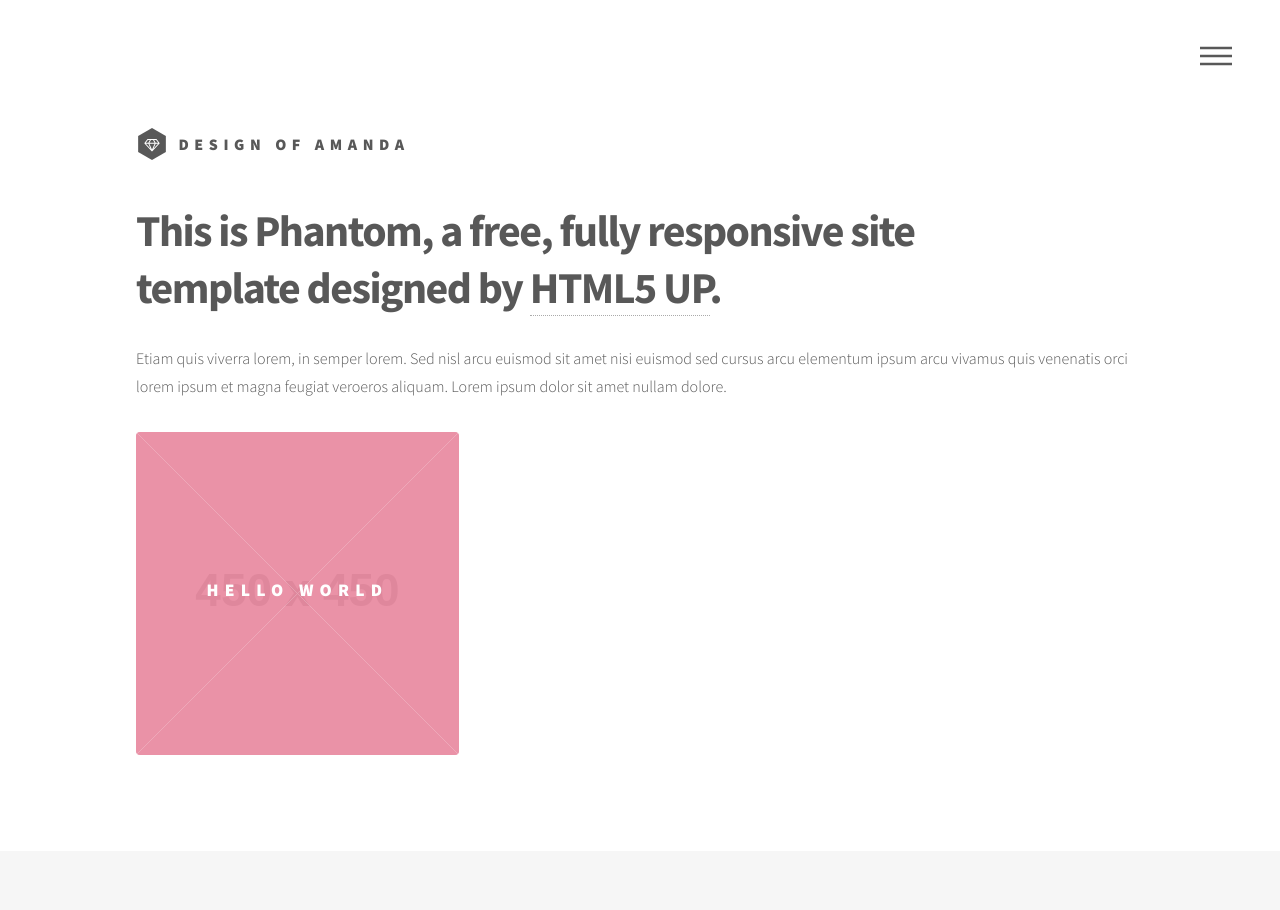
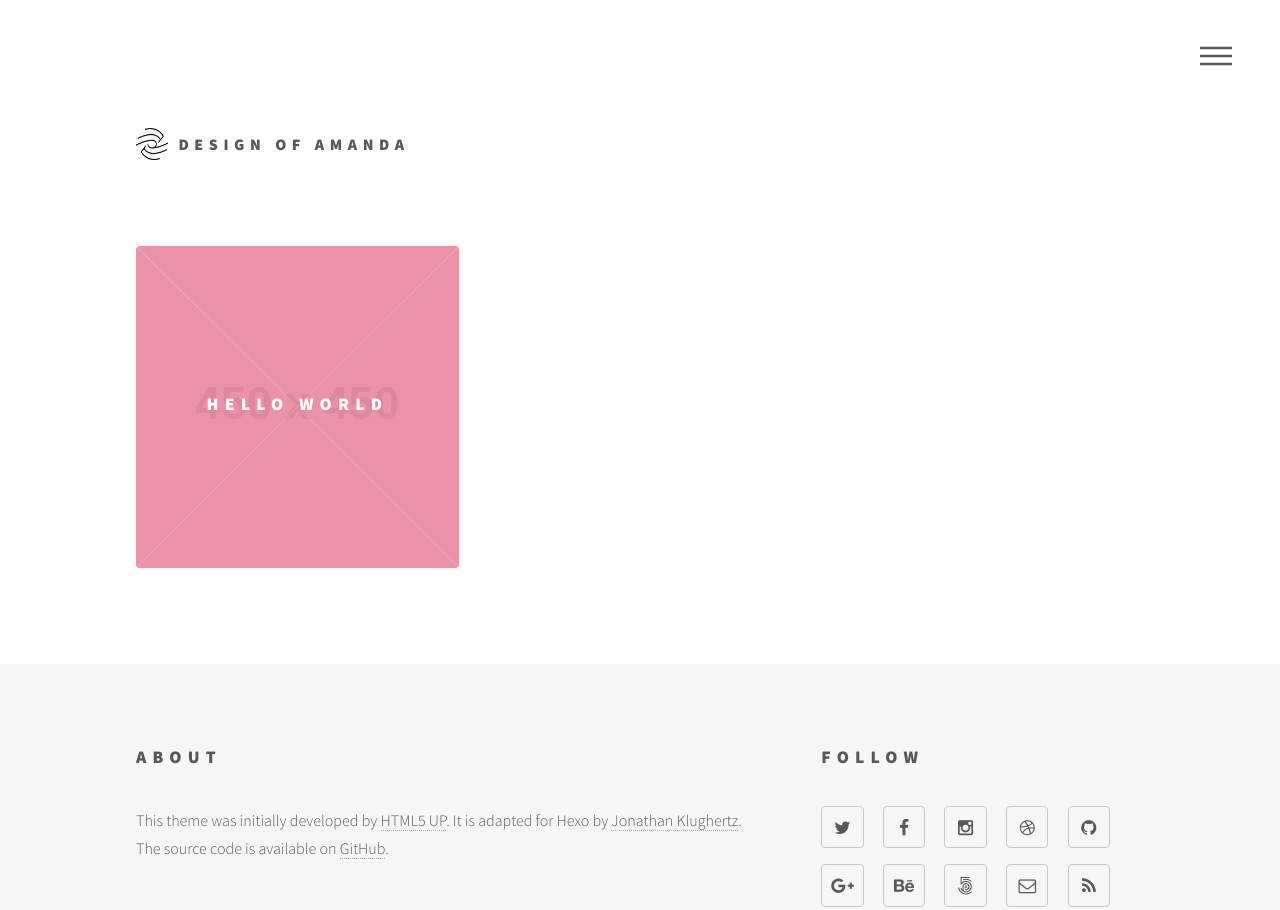
Before and after one commit to Amandafloria/Amandafloria.github.io, a plain HTML site: page index.html in a window 1280 px wide. Shown: the top 910 px of the page. Drawn offline with Linux system fonts and the light colour scheme; placeholder pictures from the web are drawn by us.

Commit message:
更新博客。

```diff
--- a/index.html
+++ b/index.html
@@ -66,7 +66,7 @@
 
         <!-- Logo -->
         <a href="/" class="logo">
-            <span class="symbol"><img src="/images/logo.svg" alt="" /></span><span class="title">Design of Amanda</span>
+            <span class="symbol"><img src="/images/logo.png" alt="" /></span><span class="title">Design of Amanda</span>
         </a>
 
         <!-- Nav -->
@@ -105,8 +105,8 @@
 
                 <!-- Main Content -->
                 <header>
-    <h1>This is Phantom, a free, fully responsive site<br />template designed by <a href="http://html5up.net">HTML5 UP</a>.</h1>
-    <p>Etiam quis viverra lorem, in semper lorem. Sed nisl arcu euismod sit amet nisi euismod sed cursus arcu elementum ipsum arcu vivamus quis venenatis orci lorem ipsum et magna feugiat veroeros aliquam. Lorem ipsum dolor sit amet nullam dolore.</p>
+    <h1></h1>
+    <p></p>
 </header>
 
 <section class="tiles">
```
Also changed, not shown: 2017/09/27/hello-world/index.html (+2 -2 lines), archives/2017/09/index.html (+2 -2 lines), archives/2017/index.html (+2 -2 lines), archives/index.html (+2 -2 lines), images/logo.png (added).
